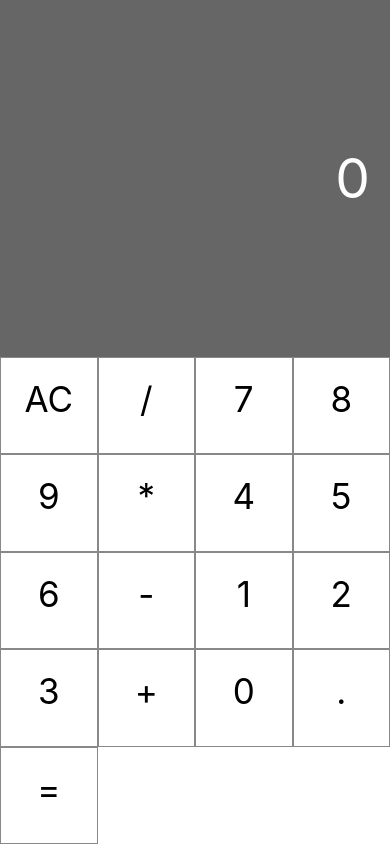
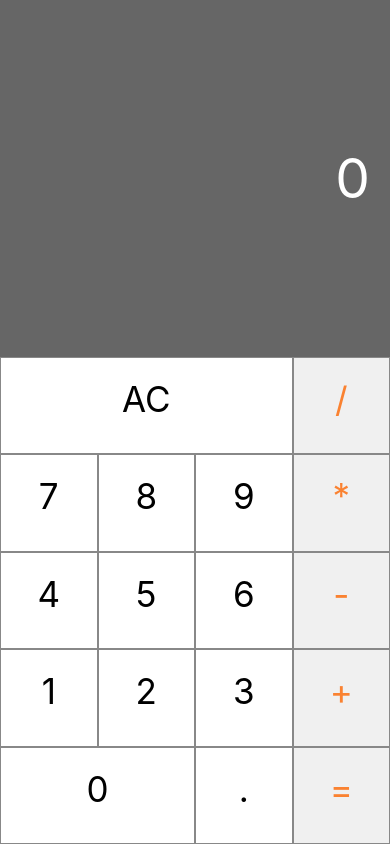
Before and after one commit to andrmacena/calculator, a React Native app: screen / in a window 390 px wide. Built offline with nearby package versions, Linux system fonts and the light colour scheme.

Commit message:
Adicionado estado para o display
Adicionado estado para o display da calculadora, alterando conforme o clique nos botões

```diff
--- a/App.js
+++ b/App.js
@@ -7,28 +7,41 @@
    state = {
       displayValue: '0'
    }
+
+   addDigit = n => {
+      this.setState({ displayValue: n })
+   }
+
+   clearMemory = () => {
+      this.setState({ displayValue: '0' })
+
+   }
+   setOperation = operation => {
+
+   }
+
    render() {
       return (
          <View style={styles.container}>
-            <Display value={this.state.displayValue}/>
+            <Display value={this.state.displayValue} />
             <View style={styles.buttons}>
-               <Button label='AC' />
-               <Button label='/' />
-               <Button label='7' />
-               <Button label='8' />
-               <Button label='9' />
-               <Button label='*' />
-               <Button label='4' />
-               <Button label='5' />
-               <Button label='6' />
-               <Button label='-' />
-               <Button label='1' />
-               <Button label='2' />
-               <Button label='3' />
-               <Button label='+' />
-               <Button label='0' />
-               <Button label='.' />
-               <Button label='=' />
+               <Button label='AC' triple onClick={this.clearMemory} />
+               <Button label='/' operation onClick={this.setOperation} />
+               <Button label='7' onClick={this.addDigit} />
+               <Button label='8' onClick={this.addDigit}/>
+               <Button label='9' onClick={this.addDigit}/>
+               <Button label='*' operation onClick={this.setOperation} />
+               <Button label='4' onClick={this.addDigit}/>
+               <Button label='5' onClick={this.addDigit}/>
+               <Button label='6' onClick={this.addDigit}/>
+               <Button label='-' operation onClick={this.setOperation} />
+               <Button label='1' onClick={this.addDigit}/>
+               <Button label='2' onClick={this.addDigit}/>
+               <Button label='3' onClick={this.addDigit}/>
+               <Button label='+' operation onClick={this.setOperation} />
+               <Button label='0' double onClick={this.addDigit}/>
+               <Button label='.' onClick={this.addDigit}/>
+               <Button label='=' operation onClick={this.setOperation} />
             </View>
          </View>
       )
@@ -39,7 +52,7 @@
    container: {
       flex: 1,
    },
-   buttons:{
+   buttons: {
       flexDirection: 'row',
       flexWrap: 'wrap'
 
```
